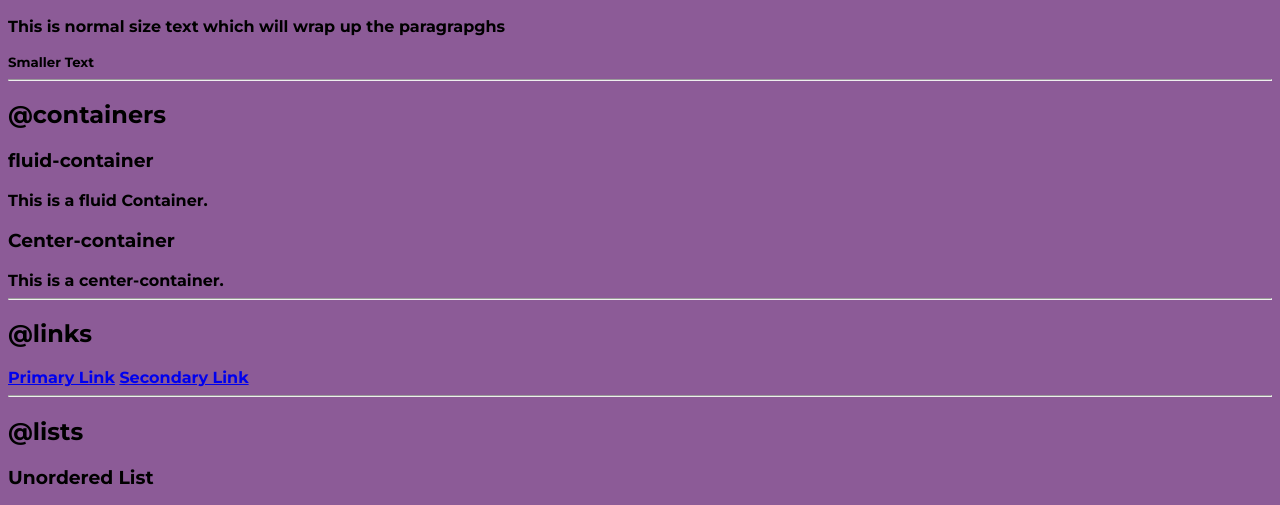
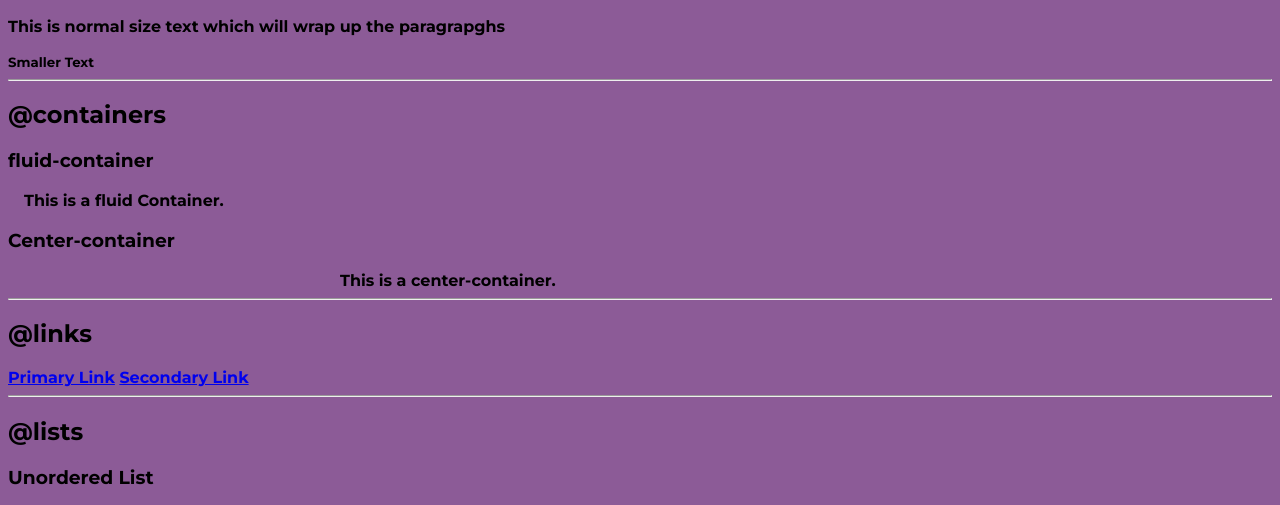
Before and after one commit to chhabi22/portfolio-ComponentLibrary, a plain HTML site: page index.html in a window 1280 px wide. Shown: the part 282-787 px from the top of the page. Drawn offline with Linux system fonts and the light colour scheme.

Commit message:
container

```diff
--- a/index.html
+++ b/index.html
@@ -23,9 +23,9 @@
 
     <h2>@containers</h2>
      <h3>fluid-container</h3>
-      <div class="para">This is a fluid Container.</div>
+      <div class="container">This is a fluid Container.</div>
      <h3>Center-container</h3>
-      <div class="para">This is a center-container.</div>
+      <div class="container container-center">This is a center-container.</div>
 
      <hr/>
 
--- a/styles.css
+++ b/styles.css
@@ -3,3 +3,15 @@ body{
     background-color: #8c5b97;
     font-family: 'Montserrat', sans-serif;
 }
+
+/*Container*/
+.container{
+    padding-left: 1rem;
+    padding-right: 1rem;
+}
+
+
+.container-center{
+    margin: auto;
+    max-width: 600px;
+}
```
